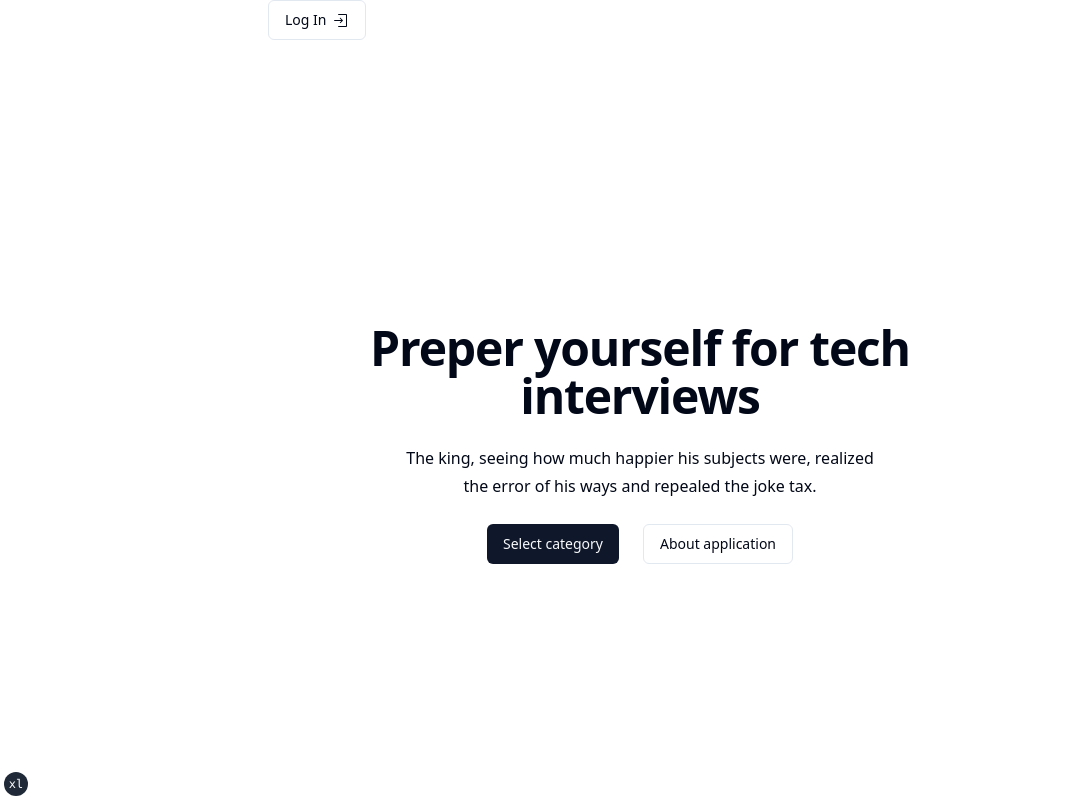
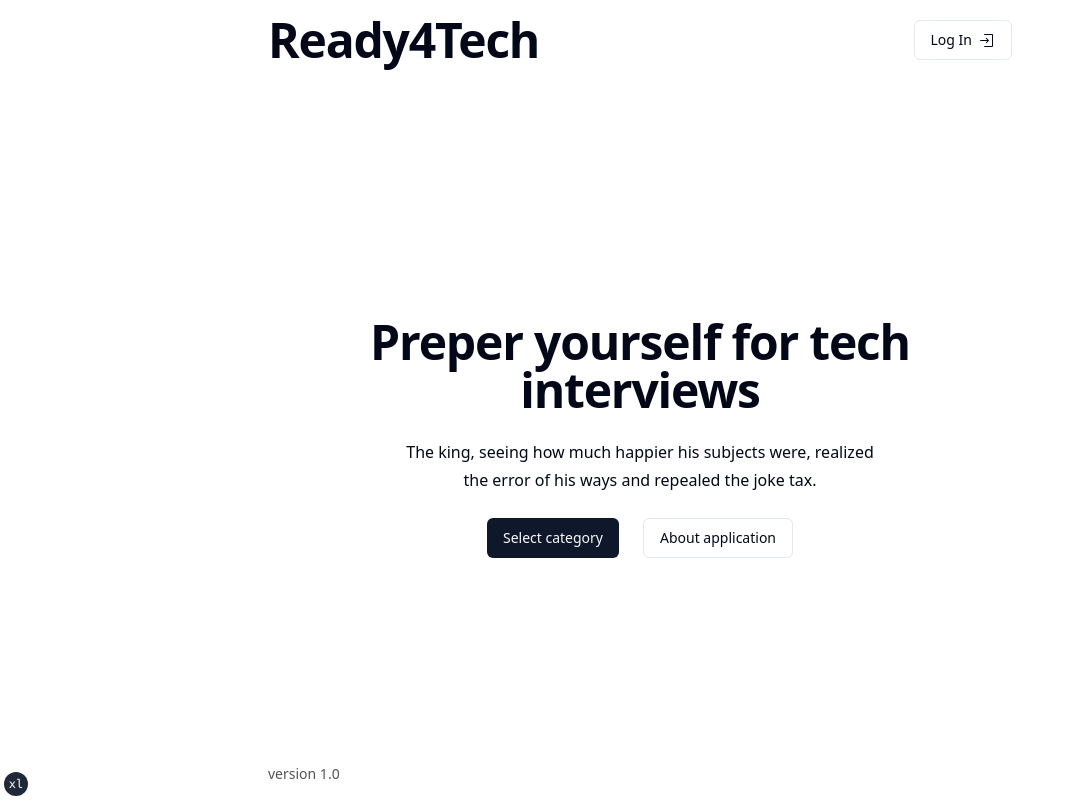
Before and after one commit to rafal19987/Ready4Tech-Flashcards-Learning-App-Nextjs-TypeScript-Tailwind-Shadcn-Nextauth-Nestjs-MySql-TypeORM, a Next.js app in the folder client/: page / in a window 1280 px wide. Shown: the whole page, without its empty margins (0-1071 px from the left). Built offline with nearby package versions, Linux system fonts and the light colour scheme; no server answers.

Commit message:
feat: add Header and Footer

```diff
--- a/client/src/app/layout.tsx
+++ b/client/src/app/layout.tsx
@@ -7,6 +7,11 @@ import { PrevPageButton } from '@/components/shared/PrevPageButton';
 import { BreadcrumbNavigation } from '@/components/shared/BreadcrumbNavigation';
 import { Providers } from './Providers';
 import { AuthButtons } from '@/components/auth/AuthButtons';
+import { Toaster } from 'react-hot-toast';
+import { Header } from '@/components/shared/Header';
+import { H1 } from '@/components/shared/typography/H1';
+import Link from 'next/link';
+import { Footer } from '@/components/shared/Footer';
 
 export const metadata: Metadata = {
   title: 'Title',
@@ -23,16 +28,23 @@ export default function RootLayout({
       <body>
         <Providers>
           <PageWrapper>
+            <Toaster />
+            <Header className='py-4'>
+              <Link href='/'>
+                <H1 className='text-xl 3xl:text-xl'>Ready4Tech</H1>
+              </Link>
+              <AuthButtons />
+            </Header>
             <MainWrapper>
-              <div className='w-full'>
-                <AuthButtons />
-              </div>
               <div className='w-full flex items-center justify-between pb-12'>
                 <BreadcrumbNavigation />
                 <PrevPageButton />
               </div>
               {children}
             </MainWrapper>
+            <Footer>
+              <span className='text-sm text-[#545454]'>version 1.0</span>
+            </Footer>
           </PageWrapper>
         </Providers>
         <TailwindIndicator />
```
